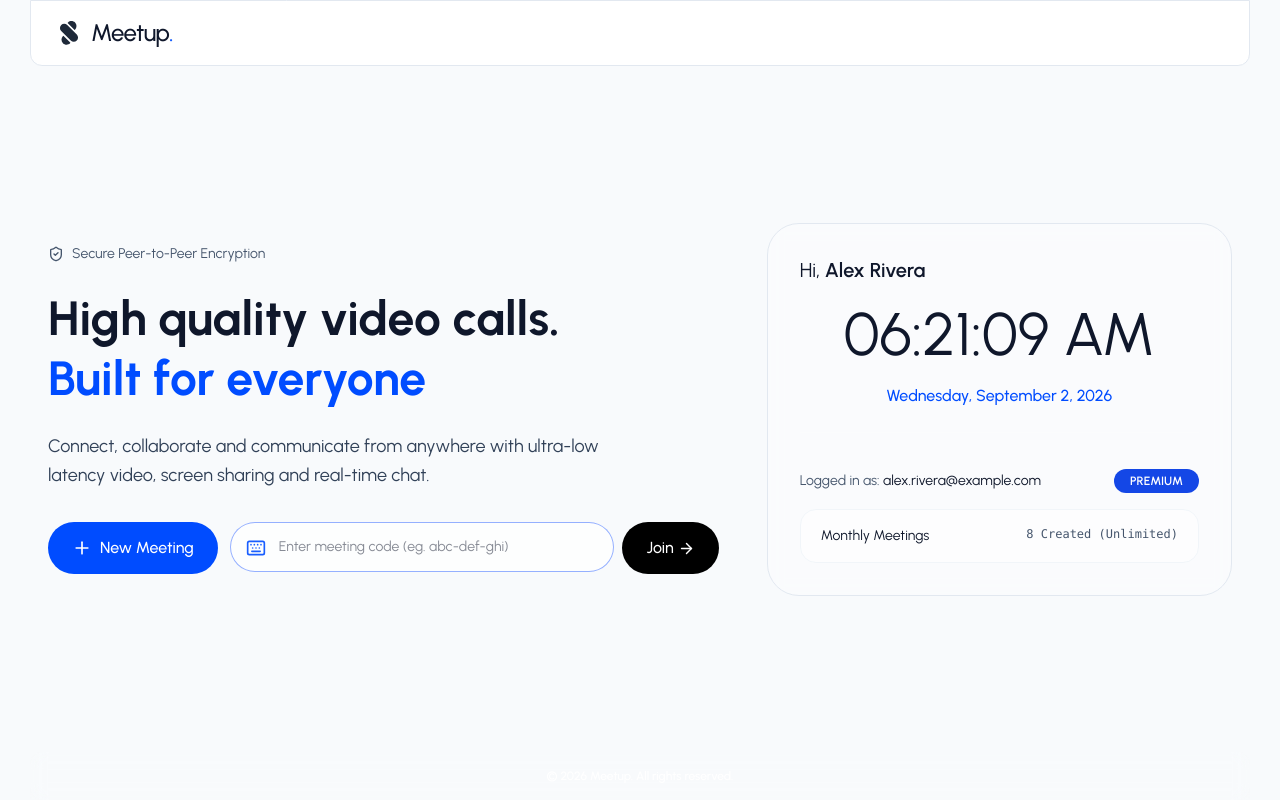
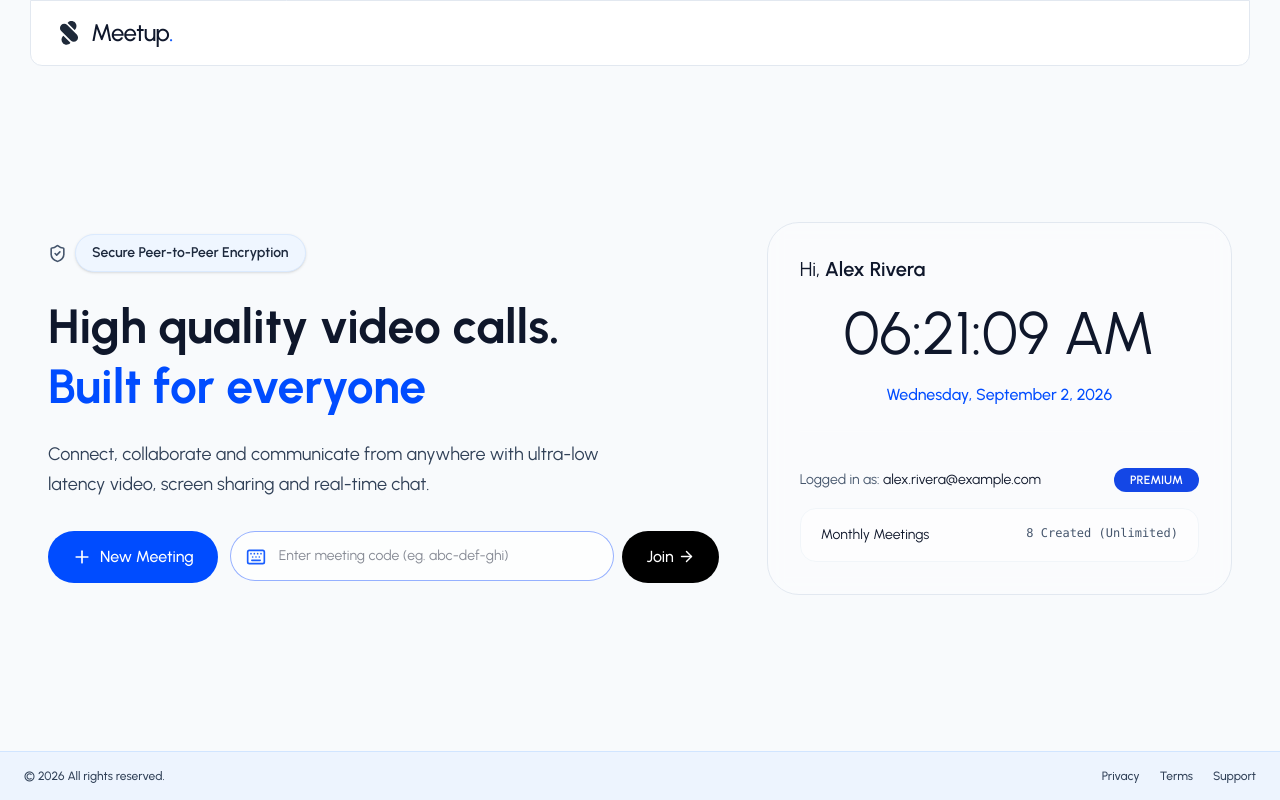
Before and after one commit to ahmadsaif12/Meetup, a React (Vite) app in the folder frontend/: page /dashboard in a window 1280 px wide. Built offline with nearby package versions, Linux system fonts and the light colour scheme; no server answers.

Commit message:
style: update Footer component styling and enhance Dashboard encryption message

```diff
--- a/frontend/src/components/Footer.jsx
+++ b/frontend/src/components/Footer.jsx
@@ -1,9 +1,23 @@
 const Footer = () => {
   return (
-    <footer className="w-full max-w-[1220px] mx-auto bg-white/10 backdrop-blur xl:rounded-t-xl px-6 py-4 text-center">
-      <p className="text-xs font-medium text-white">
-        &copy; {new Date().getFullYear()} Meetup. All rights reserved.
-      </p>
+    <footer className="w-full bg-blue-100/40 border-t border-blue-200/60 px-6 py-4">
+      <div className="flex items-center justify-between">
+        <p className="text-xs font-medium text-slate-700">
+          &copy; {new Date().getFullYear()} All rights reserved.
+        </p>
+
+        <div className="flex items-center gap-5">
+          <button className="text-xs font-medium text-slate-700 hover:text-blue-600 transition">
+            Privacy
+          </button>
+          <button className="text-xs font-medium text-slate-700 hover:text-blue-600 transition">
+            Terms
+          </button>
+          <button className="text-xs font-medium text-slate-700 hover:text-blue-600 transition">
+            Support
+          </button>
+        </div>
+      </div>
     </footer>
   );
 };
--- a/frontend/src/pages/Dashboard.jsx
+++ b/frontend/src/pages/Dashboard.jsx
@@ -58,8 +58,8 @@ const Dashboard = () => {
         {/* Left */}
         <div className="lg:col-span-7 space-y-6">
           <div className="flex items-center gap-2 text-sm text-slate-600">
-            <ShieldCheck size={16} />
-            <span>Secure Peer-to-Peer Encryption</span>
+            <ShieldCheck size={19} />
+            <span className='inline-flex items-center px-4 py-2 rounded-full bg-blue-50 border border-blue-100 text-slate-800 text-sm font-semibold shadow-sm'>Secure Peer-to-Peer Encryption</span>
           </div>
 
           <h1 className="text-4xl sm:text-5xl font-bold text-slate-900 leading-tight">
```
